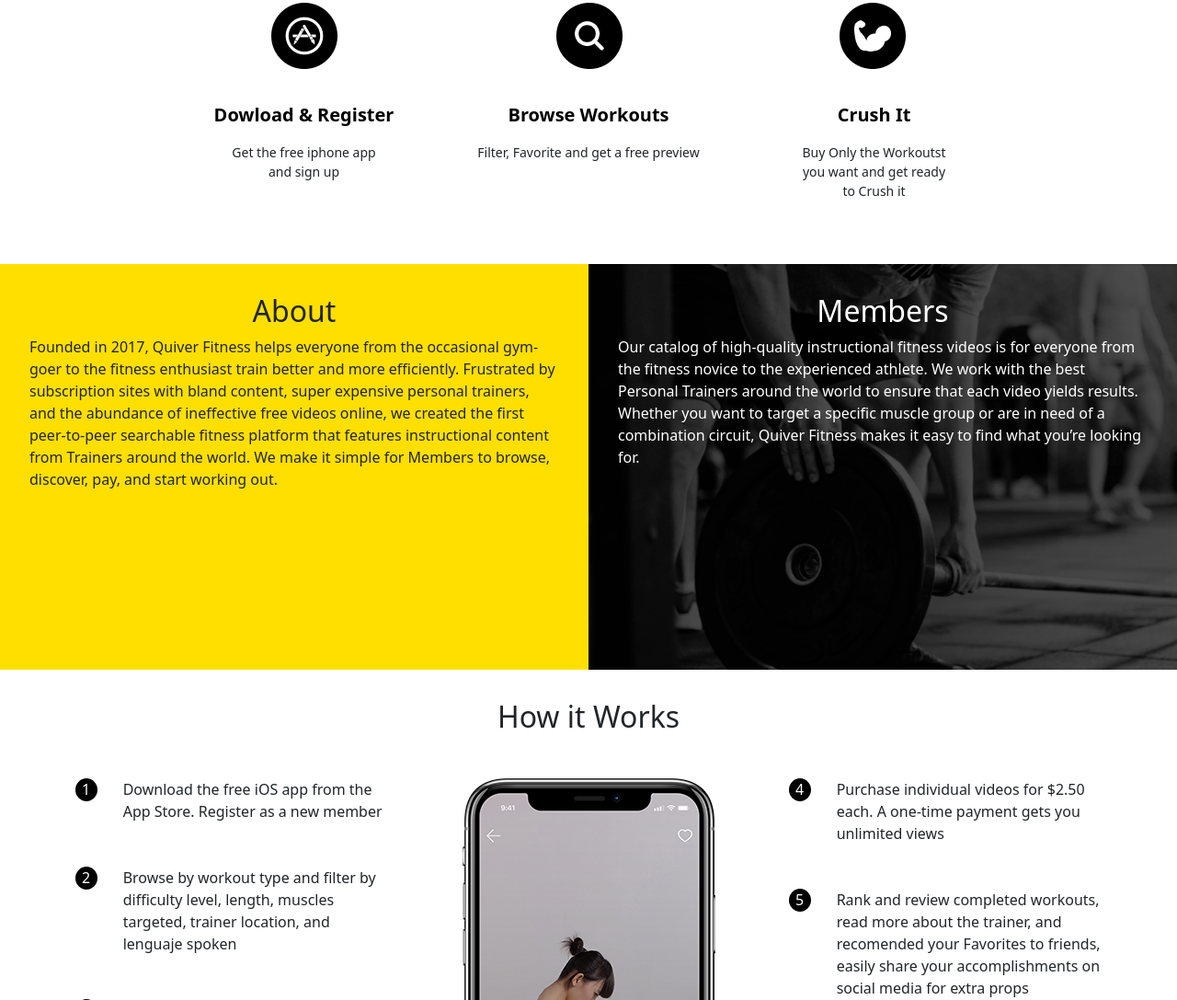
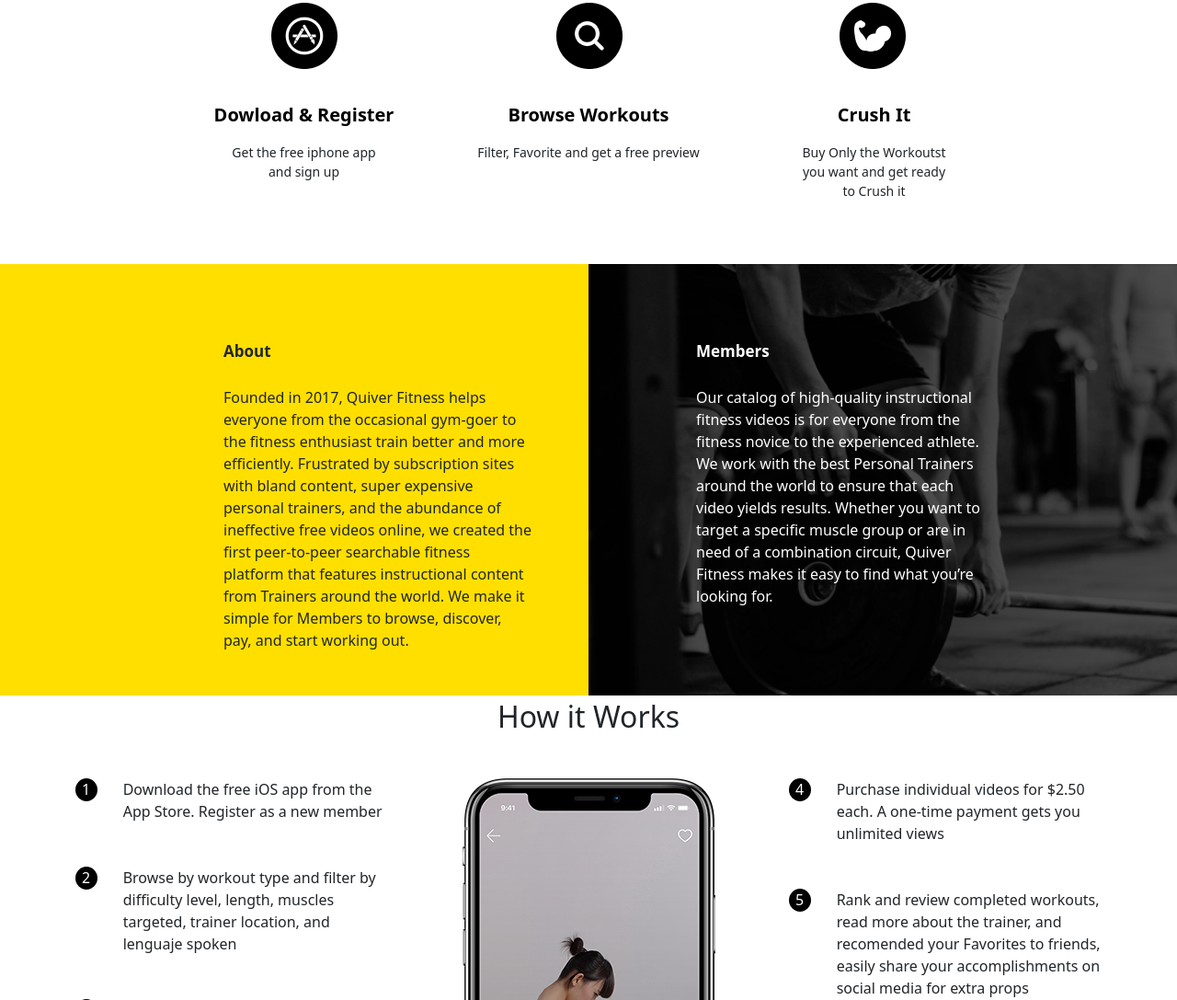
Before and after one commit to andrescastromamani/QuiverFitness, a plain HTML site: page index.html in a window 1280 px wide. Shown: the part 644-1731 px from the top of the page at 92% size. Drawn offline with nearby package versions, Linux system fonts and the light colour scheme.

Commit message:
Corregimos la seccion de about-members para escritorio

```diff
--- a/css/styles.css
+++ b/css/styles.css
@@ -206,66 +206,6 @@ img         { vertical-align: top;  }
         padding: 0 2rem;
     }
 }
-/*
-@media (min-width: 992px) {
-    .col-icon{
-        margin-top: 67.2px;
-    }
-    .section-icons{
-        height: 400px;
-    }
-    .icon-app{
-        margin-right: 27px;
-        margin-bottom: 35px;
-    }
-    .title-app{
-        color: black;
-        font-size: 20px;
-        font-weight: bold;
-        margin-right: 40px;
-    }
-    .paragraph-app{
-        margin-top: 20px;
-        padding-left: 60px;
-        padding-right: 60px;
-        font-size: 15px;
-        margin-right: 30px;
-    }
-
-
-    .icon-browse{
-        margin-right: 7px;
-        margin-left: 5px;
-        margin-bottom: 35px;
-    }
-    .title-browse{
-        color: black;
-        font-size: 20px;
-        font-weight: bold;
-    }
-    .paragraph-browse{
-        margin-top: 17px;
-        padding: 0 40px;
-        font-size: 15px;
-    }
-
-    .icon-crush{
-        margin-left: 30px;
-        margin-bottom: 35px;
-    }
-    .title-crush{
-        font-size: 20px;
-        color: black;
-        font-weight: bold;
-        margin-left: 40px;
-    }
-    .paragraph-crush{
-        margin-top: 17px;
-        font-size: 15px;
-        padding: 0 30px;
-        margin-left: 30px;
-    }
-}*/
 
 /*SECTION ABOUT MEMBERS*/
 .about-members{
@@ -291,31 +231,30 @@ img         { vertical-align: top;  }
     .about-members{
         height: 441px;
     }
+    .about{
+        padding-left: 243px;
+        padding-top: 85px;
+        padding-right: 60px;
+    }
+    .about h2{
+        text-align: start;
+        font-size: 17px;
+        font-weight: bold;
+        margin-bottom: 28px;
+    }
+
+    .members{
+        padding-left: 117px;
+        padding-top: 85px;
+        padding-right: 200px;
+    }
+    .members h2{
+        text-align: start;
+        font-size: 17px;
+        font-weight: bold;
+        margin-bottom: 28px;
+    }
 }
-/*
-.about-members{
-    width: 100%;
-    margin: 0 auto;
-    height: 441px;
-}*/
-/*
-@media (min-width: 992px) {
-    .about{
-        margin-top: 70px;
-        padding-right: 250px;
-        padding-left: 50px;
-        margin-left: 70px;
-    }
-    .paragraph-about{
-        font-size: 15px;
-        margin-right: 10px;
-    }
-    .members{
-        margin-top: 70px;
-        color: #ffffff;
-        margin-right: 150px;
-    }
-}*/
 
 
 /*SECTION WORKS*/
--- a/index.html
+++ b/index.html
@@ -112,7 +112,7 @@
           start working out.</p>
       </div>
       <div class="col-12 col-md-6 members container">
-        <h2>Members</h2>
+        <h2 class="">Members</h2>
         <p class="paragraph-about-members">Our catalog of high-quality instructional fitness videos is for everyone from
           the fitness novice to
           the experienced athlete.
```
